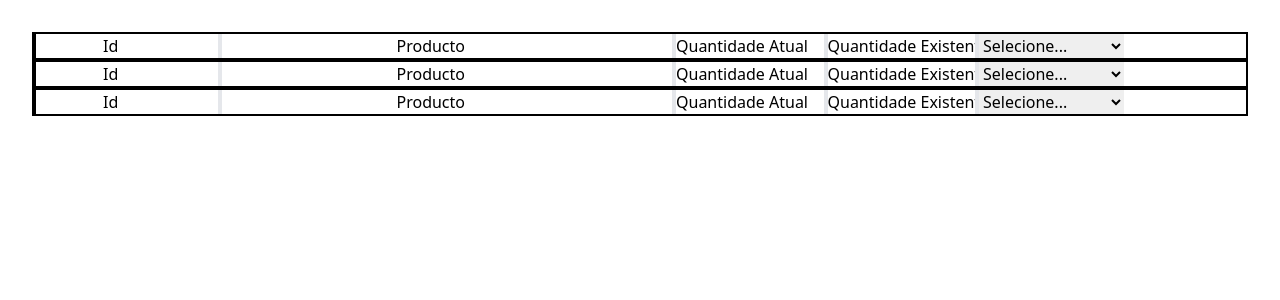
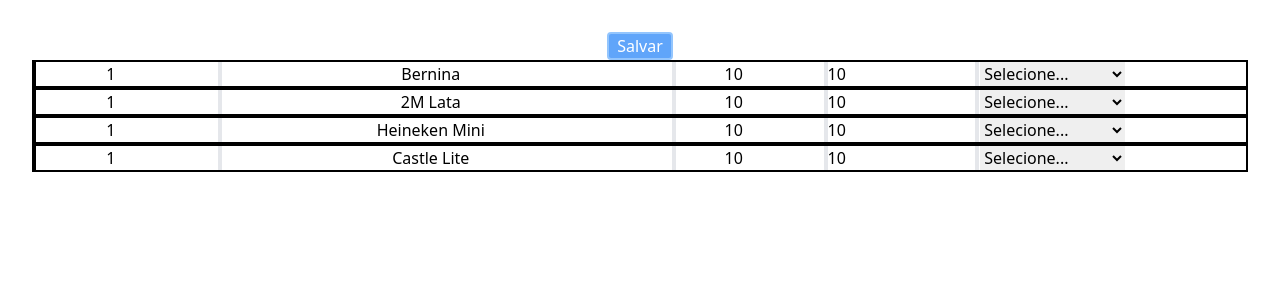
Before and after one commit to yuran-nhassengo/react-001, a React (Vite) app: page / in a window 1280 px wide. Shown: the top 300 px of the page. Built offline with nearby package versions, Linux system fonts and the light colour scheme.

Commit message:
update Table

```diff
--- a/src/components/table/Item.jsx
+++ b/src/components/table/Item.jsx
@@ -1,20 +1,28 @@
-import React from 'react'
+import React, { useState } from 'react'
 
-const Item = () => {
+const Item = ({disable, produto:{id,name,qt,qa,motivo} }) => {
+
+        const [qAtual,setQAtual] = useState(qa)
+
   return (
     <div className="border-2 border-black">
       <ul className="grid grid-cols-8 justify-center space-x-8 items-center">
-        <li className='w-auto border-l-2 border-black'>Id</li>
-        <li className="col-span-3 border-l-4 ">Producto</li>
-        <li><input className="border-l-4" type="text"  value="Quantidade Atual" /></li>
-        <li><input className="border-l-4"  type="text" value="Quantidade Existente" /></li>
-        <li className="border-l-4  justify-center items-center">
-            <select className='justify-center items-center' name="" id="">
+        <li className='w-auto border-l-2 border-black'>{id}</li>
+        <li className="col-span-3 border-l-4 ">{name}</li>
+        <li className='justify-center items-center border-l-4'>
+            {qt}
+        </li>
+        <li >
+            <input onChange={(e)=>setQAtual(e.target.value)} className={`border-l-4  w-full ${!disable ? "hover:border-blue-700" : ""}`}
+            disabled={disable} type="text" value={qAtual} placeholder="Quantidade Existente" />
+        </li>
+        <li className="border-l-4 w-full justify-center items-center">
+            <select className=' justify-center items-center' disabled={disable} name="" id="">
                 <option value="">Selecione...</option>
-                <option value="opcao1">Falha de Registo</option>
-                <option value="opcao2">Quebra de Stock</option>
-                <option value="opcao3">Acerto de stock</option>
-                <option value="opcao4">Outros</option>
+                <option value="falha">Falha de Registo</option>
+                <option value="quebra">Quebra de Stock</option>
+                <option value="acerto">Acerto de stock</option>
+                <option value="outros">Outros</option>
             </select>
             </li>
       </ul>
--- a/src/components/table/Table.jsx
+++ b/src/components/table/Table.jsx
@@ -1,12 +1,54 @@
-import React from 'react'
+import React, { useState } from 'react'
 import Item from './Item'
 
 const Table = () => {
+
+    const [editar,setEditar] = useState(false);
+
+    const produtos = [
+        {
+          id:1,
+          name:"Bernina",
+          qt:10,
+          qa:10,
+          motivo:""
+        },
+        {
+          id:1,
+          name:"2M Lata",
+          qt:10,
+          qa:10,
+          motivo:""
+        },
+        {
+          id:1,
+          name:"Heineken Mini",
+          qt:10,
+          qa:10,
+          motivo:""
+        },
+        {
+          id:1,
+          name:"Castle Lite",
+          qt:10,
+          qa:10,
+          motivo:""
+        },
+    ]
+
   return (
     <div>
-      <Item/>
-      <Item/>
-      <Item/>
+      <div className='flex justify-center items-start'>
+            <button onClick={()=>setEditar(!editar)} className='w-auto border-2 px-2 text-white border-blue-300 bg-blue-400 rounded'>
+                {editar?"Editar":"Salvar"}
+            </button>
+      </div>
+      <div>
+
+        {produtos.map( item => { return <Item produto={item} disable={editar}/> } )}
+
+
+      </div>
     </div>
   )
 }
```
